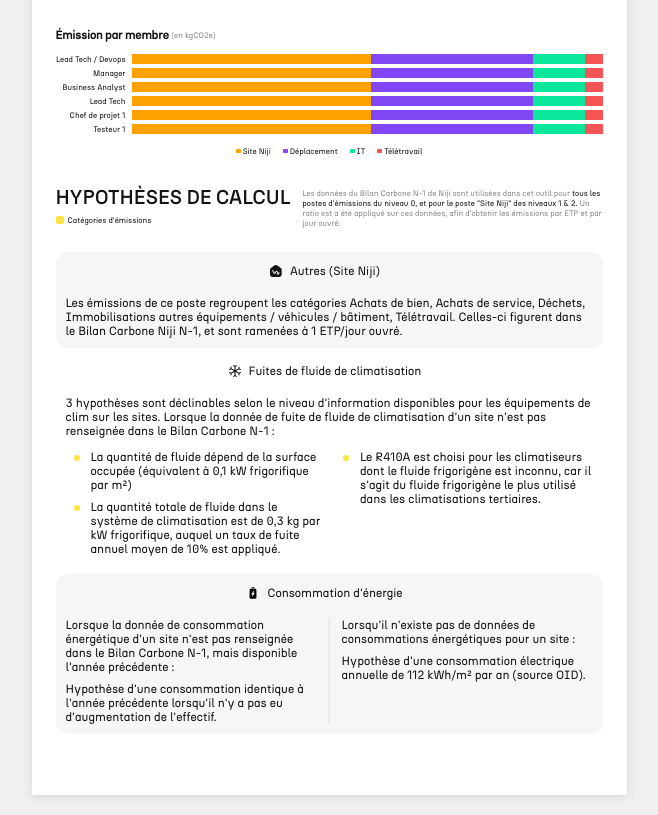
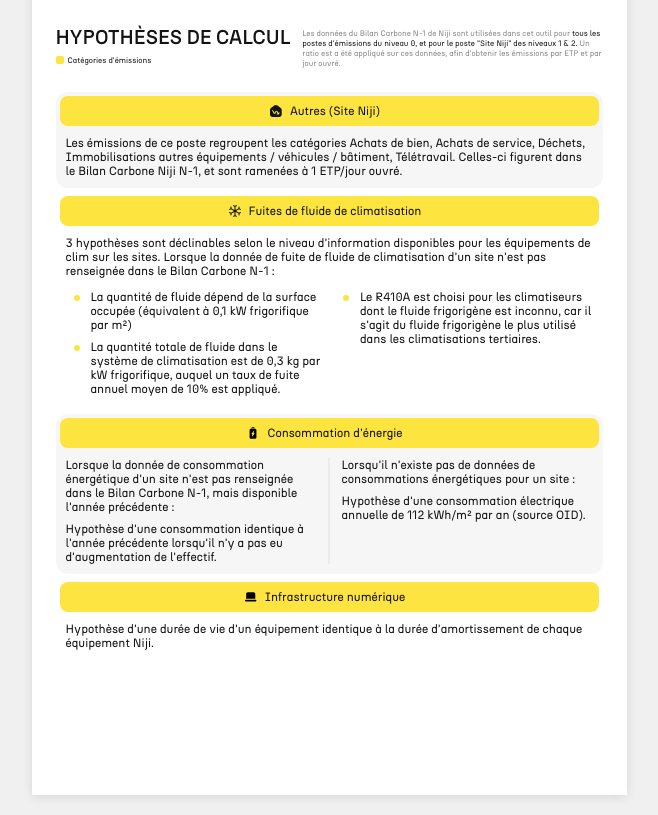
Before and after one commit to fafnirsamaa/carbon-lootbox, a website: page public/pages/page2.html in a window 1280 px wide. Shown: the part 67-882 px from the top of the page, without its empty margins (311-969 px from the left). Drawn offline with Linux system fonts and the light colour scheme; files whose address does not match are found by name.

Commit message:
Apply CSS updates: header-top width, base styles, page updates
Made-with: Cursor

```diff
--- a/public/pages/page2.html
+++ b/public/pages/page2.html
@@ -5,94 +5,6 @@
   <title>Rapport Carbon Lootbox - Page 2</title>
   <link rel="stylesheet" href="../src/styles/base.css">
   <style>
-    /* Emissions by Member Section */
-    .emissions-by-member {
-      display: flex;
-      flex-direction: column;
-      gap: 12px;
-      width: 100%;
-    }
-
-    /* page2: section-header gap override */
-    .section-header { gap: 2px; }
-
-    .chart-rows {
-      display: flex;
-      flex-direction: column;
-      gap: 4px;
-    }
-
-    .chart-row {
-      display: flex;
-      gap: 6px;
-      align-items: center;
-      width: 100%;
-    }
-
-    .member-label {
-      width: 70px;
-      font-size: 8px;
-      color: #131313;
-      text-align: right;
-      line-height: normal;
-    }
-
-    .horizontal-bar {
-      flex: 1;
-      display: flex;
-      height: 10px;
-    }
-
-    .bar-segment {
-      height: 100%;
-    }
-
-    .bar-segment.orange {
-      background: #ffa200;
-      width: 239px;
-    }
-
-    .bar-segment.purple {
-      background: #8147f5;
-      width: 162px;
-    }
-
-    .bar-segment.green {
-      background: #0ce89b;
-      flex: 1;
-    }
-
-    .bar-segment.red {
-      background: #f65555;
-      width: 18px;
-    }
-
-    /* Legend */
-    .chart-legend {
-      display: flex;
-      gap: 12px;
-      justify-content: center;
-      align-items: center;
-      width: 100%;
-    }
-
-    .legend-item {
-      display: flex;
-      gap: 2px;
-      align-items: center;
-    }
-
-    .legend-color {
-      width: 4.838px;
-      height: 4.838px;
-      border-radius: 0.806px;
-    }
-
-    .legend-label {
-      font-size: 8px;
-      color: #131313;
-    }
-
     /* Hypotheses Section */
     .hypotheses-section {
       display: flex;
@@ -146,94 +58,6 @@
       <h1 class="title">rapport carbon lootbox</h1>
       <span class="page-number">2/8</span>
     </header>
-
-    <section class="emissions-by-member" aria-label="Émission par membre">
-      <div class="section-header">
-        <h2 class="section-title">Émission par membre</h2>
-        <p class="section-subtitle">(en kgCO2e)</p>
-      </div>
-
-      <div class="chart-rows">
-        <div class="chart-row">
-          <div class="member-label">Lead Tech / Devops</div>
-          <div class="horizontal-bar">
-            <div class="bar-segment orange"></div>
-            <div class="bar-segment purple"></div>
-            <div class="bar-segment green"></div>
-            <div class="bar-segment red"></div>
-          </div>
-        </div>
-
-        <div class="chart-row">
-          <div class="member-label">Manager</div>
-          <div class="horizontal-bar">
-            <div class="bar-segment orange"></div>
-            <div class="bar-segment purple"></div>
-            <div class="bar-segment green"></div>
-            <div class="bar-segment red"></div>
-          </div>
-        </div>
-
-        <div class="chart-row">
-          <div class="member-label">Business Analyst</div>
-          <div class="horizontal-bar">
-            <div class="bar-segment orange"></div>
-            <div class="bar-segment purple"></div>
-            <div class="bar-segment green"></div>
-            <div class="bar-segment red"></div>
-          </div>
-        </div>
-
-        <div class="chart-row">
-          <div class="member-label">Lead Tech</div>
-          <div class="horizontal-bar">
-            <div class="bar-segment orange"></div>
-            <div class="bar-segment purple"></div>
-            <div class="bar-segment green"></div>
-            <div class="bar-segment red"></div>
-          </div>
-        </div>
-
-        <div class="chart-row">
-          <div class="member-label">Chef de projet 1</div>
-          <div class="horizontal-bar">
-            <div class="bar-segment orange"></div>
-            <div class="bar-segment purple"></div>
-            <div class="bar-segment green"></div>
-            <div class="bar-segment red"></div>
-          </div>
-        </div>
-
-        <div class="chart-row">
-          <div class="member-label">Testeur 1</div>
-          <div class="horizontal-bar">
-            <div class="bar-segment orange"></div>
-            <div class="bar-segment purple"></div>
-            <div class="bar-segment green"></div>
-            <div class="bar-segment red"></div>
-          </div>
-        </div>
-      </div>
-
-      <div class="chart-legend">
-        <div class="legend-item">
-          <div class="legend-color" style="background: #ffa200;"></div>
-          <span class="legend-label">Site Niji</span>
-        </div>
-        <div class="legend-item">
-          <div class="legend-color" style="background: #8147f5;"></div>
-          <span class="legend-label">Déplacement</span>
-        </div>
-        <div class="legend-item">
-          <div class="legend-color" style="background: #0ce89b;"></div>
-          <span class="legend-label">IT</span>
-        </div>
-        <div class="legend-item">
-          <div class="legend-color" style="background: #f65555;"></div>
-          <span class="legend-label">Télétravail</span>
-        </div>
-      </div>
-    </section>
 
     <section class="hypotheses-section" aria-label="Hypothèses de calcul">
       <header class="hypothesis-header">
@@ -313,6 +137,16 @@
             </div>
           </div>
         </article>
+
+        <article class="hypothesis-card">
+          <div class="card-header with-bg">
+            <img src="../src/assets/icons/laptop.svg" alt="Laptop icon" class="card-icon">
+            <h3 class="card-title">Infrastructure numérique</h3>
+          </div>
+          <div class="card-content">
+            <p>Hypothèse d'une durée de vie d'un équipement identique à la durée d'amortissement de chaque équipement Niji.</p>
+          </div>
+        </article>
       </div>
     </section>
   </main>
--- a/public/src/styles/base.css
+++ b/public/src/styles/base.css
@@ -182,7 +182,7 @@ body {
 }
 
 .card-header {
-  background: unset;
+  background-color: rgba(254, 228, 63, 1);
   border-radius: 8px;
   padding: 8px 16px 8px 8px;
   display: flex;
```
Also changed, not shown: public/pages/page3.html (+0 -10 lines), public/pages/page5.html (+1 -0 lines), public/pages/page6.html (+1 -0 lines).
